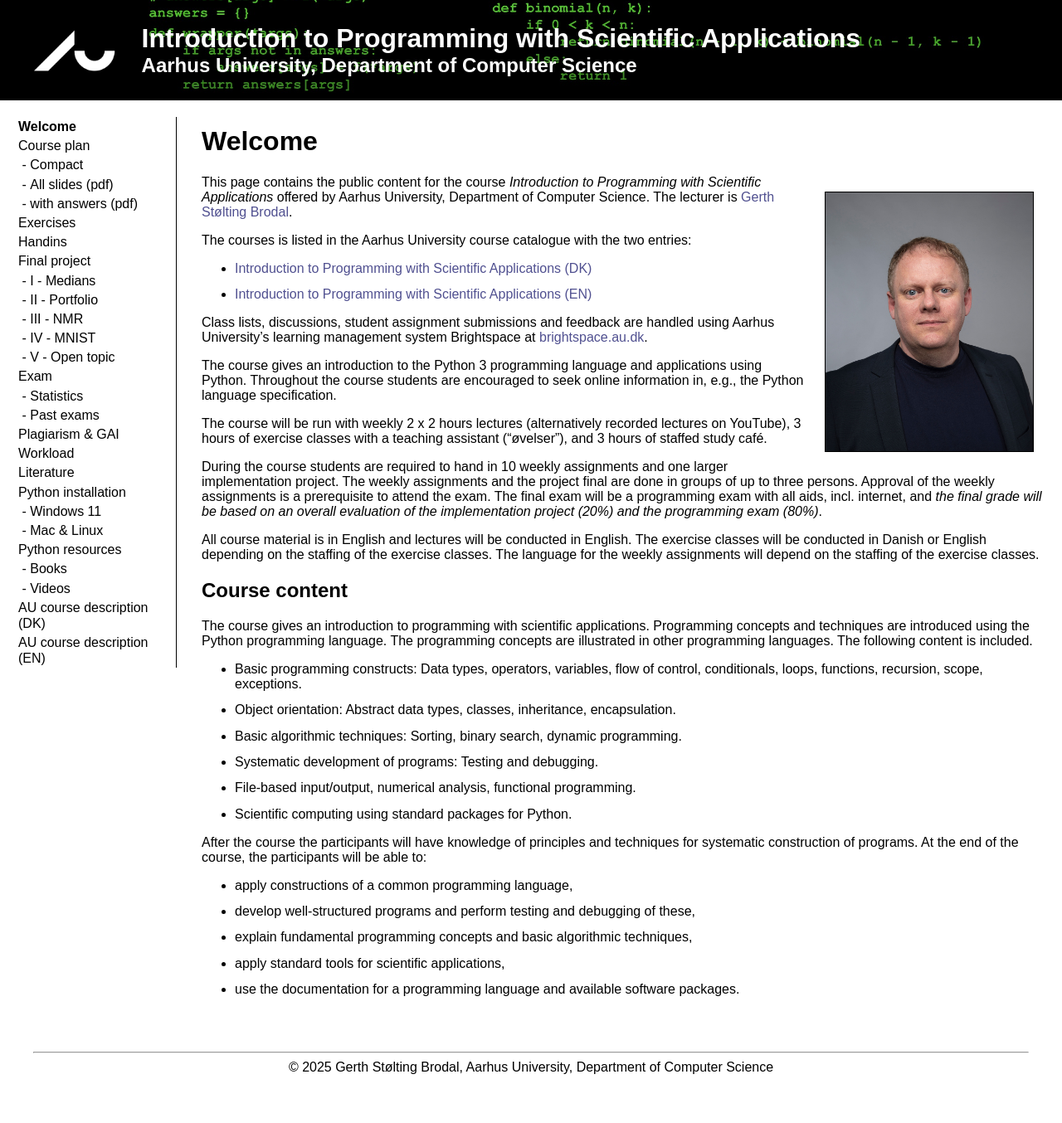
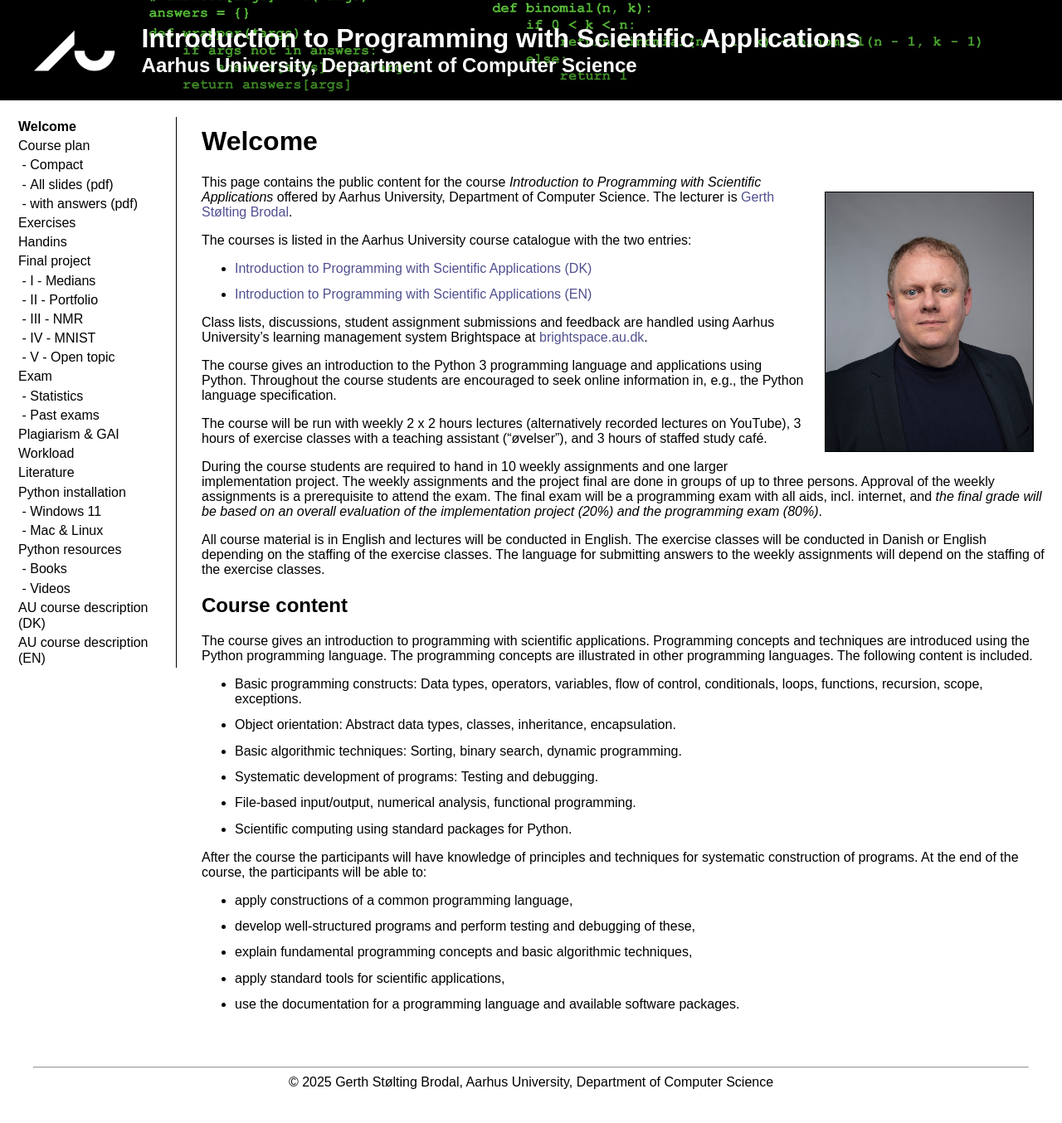
Before and after one commit to gsbrodal/gsbrodal.github.io, a Jekyll site: the page built from ipsa/welcome.md, in a window 1280 px wide. Shown: the whole page at 83% size. Built offline with Jekyll 4.4.1, drawn with Linux system fonts in a browser that asks for light colours; our own code applies the rules of GitHub Pages for plain Markdown files.

Commit message:
welcome.md

```diff
--- a/ipsa/welcome.md
+++ b/ipsa/welcome.md
@@ -19,7 +19,7 @@ During the course students are required to hand in 10 weekly assignments and one
 
 All course material is in English and lectures will be conducted in English.
 The exercise classes will be conducted in Danish or English depending on the staffing of the exercise classes.
-The language for the weekly assignments will depend on the staffing of the exercise classes.
+The language for submitting answers to the weekly assignments will depend on the staffing of the exercise classes.
 
 ## Course content
 
```
